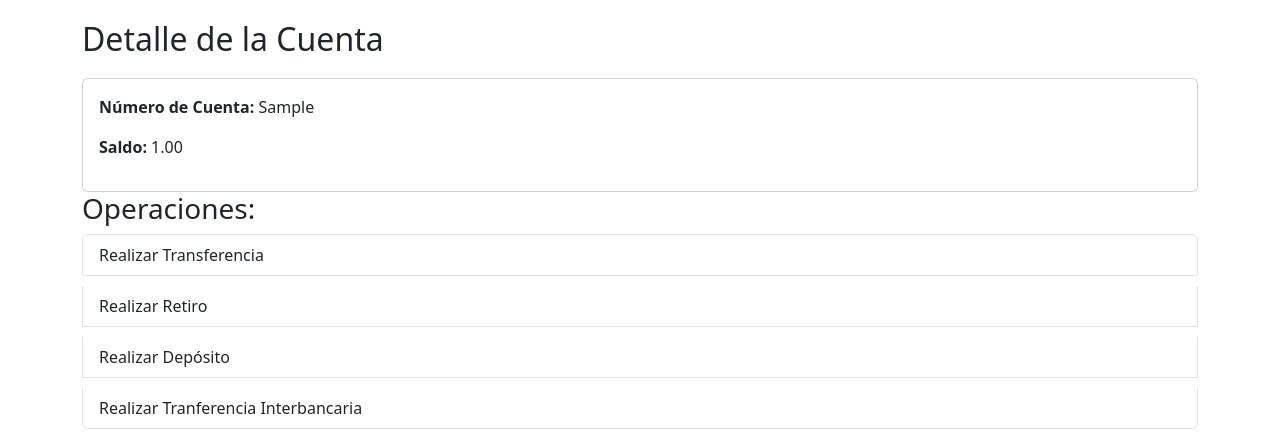
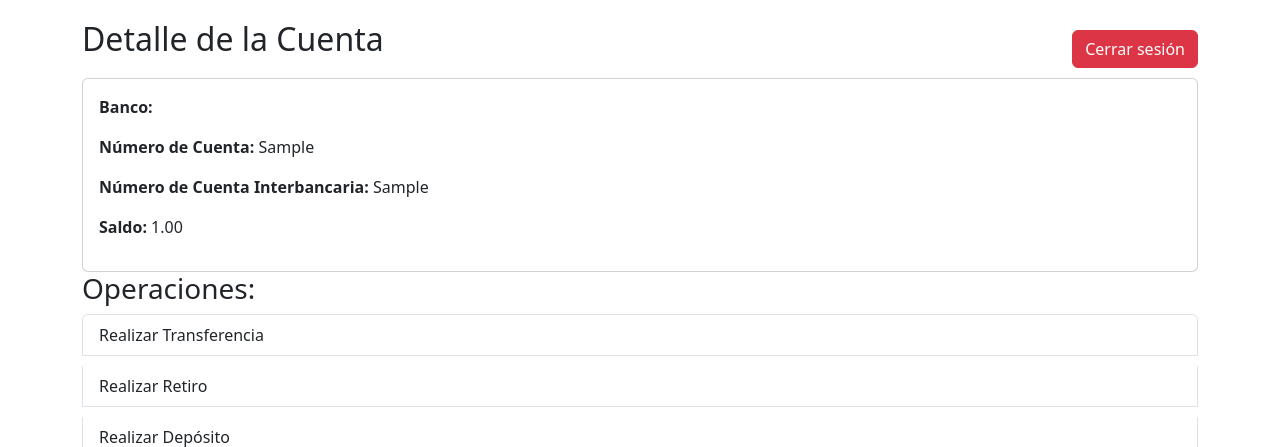
Before and after one commit to JosueHuashuayo/Bancos-Distribuidos, a Django app: page /cuenta/detalle_cuenta/1/ in a window 1280 px wide. Shown: the top 447 px of the page. Run offline with Django 4.2, Linux system fonts and the light colour scheme; tables that the repository leaves empty hold one stand-in row (values such as "Sample post").

Commit message:
Actualizando el banco distribuido

```diff
--- a/serviciosClienteNFS/apps/Cliente/urls.py
+++ b/serviciosClienteNFS/apps/Cliente/urls.py
@@ -1,13 +1,12 @@
-# miapp/urls.py
 from django.urls import path
 from django.views.generic import RedirectView
-from .views import ListaCuentasView,login_view
+from .views import ListaCuentasView,login_view, logout_view
 
 urlpatterns = [
     path('login/', login_view, name='login'),
+    path('logout/',logout_view, name='logout'),
     path("",RedirectView.as_view(url='login/',permanent=True)),
     path('cliente/<int:cliente_id>/cuentas/', ListaCuentasView.as_view(), name='lista_cuentas'),
 
 
-    # Otras rutas específicas de miapp
 ]
--- a/serviciosClienteNFS/apps/Cliente/views.py
+++ b/serviciosClienteNFS/apps/Cliente/views.py
@@ -1,4 +1,4 @@
-from django.contrib.auth import authenticate, login
+from django.contrib.auth import authenticate, login,logout
 from django.shortcuts import render, redirect
 from django.contrib import messages
 from django.views.generic import ListView
@@ -22,7 +22,9 @@ def login_view(request):
 
     return render(request, 'login.html')
 
-
+def logout_view(request):
+    logout(request)
+    return redirect('login')
 
 class ListaCuentasView(ListView):
     model = Cuenta
--- a/serviciosClienteNFS/apps/Cuenta/admin.py
+++ b/serviciosClienteNFS/apps/Cuenta/admin.py
@@ -2,3 +2,4 @@ from django.contrib import admin
 from .models import Cuenta,Transaccion
 # Register your models here.
 admin.site.register(Cuenta)
+admin.site.register(Transaccion)
--- a/serviciosClienteNFS/apps/Cuenta/models.py
+++ b/serviciosClienteNFS/apps/Cuenta/models.py
@@ -45,8 +45,8 @@ class Transaccion(models.Model):
         ('TRANSFERENCIA INTERBANCARIA', 'Transferencia Interbancaria')
     ]
 
-    cuenta_origen = models.ForeignKey(Cuenta, related_name='transacciones_origen', on_delete=models.CASCADE)
-    cuenta_destino = models.ForeignKey(Cuenta, related_name='transacciones_destino', on_delete=models.CASCADE)
+    cuenta_origen = models.ForeignKey(Cuenta, related_name='transacciones_origen', on_delete=models.CASCADE, null =True )
+    cuenta_destino = models.ForeignKey(Cuenta, related_name='transacciones_destino', on_delete=models.CASCADE, null = True)
     tipo = models.CharField(max_length=50, choices=TIPO_CHOICES)
     monto = models.DecimalField(max_digits=10, decimal_places=2)
     fecha = models.DateTimeField(auto_now_add=True)
@@ -56,11 +56,11 @@ class Transaccion(models.Model):
 
     def to_json(self):
         return {
-            'cuenta_origen': str(self.cuenta_origen),
-            'cuenta_destino': str(self.cuenta_destino),
+            'cuenta_origen': str(self.cuenta_origen) if self.cuenta_origen else "",
+            'cuenta_destino': str(self.cuenta_destino) if self.cuenta_destino else "",
             'tipo': self.tipo,
-            'monto': str(self.monto),
-            'fecha': self.fecha.strftime('%Y-%m-%d %H:%M:%S'),
+            'monto': self.monto,
+            'fecha': str(self.fecha)
         }
 
 
--- a/serviciosClienteNFS/apps/Cuenta/templates/detalle_cuenta.html
+++ b/serviciosClienteNFS/apps/Cuenta/templates/detalle_cuenta.html
@@ -39,10 +39,16 @@
 </head>
 <body>
     <div class="container">
-        <h2>Detalle de la Cuenta</h2>
+        <div class="d-flex justify-content-between align-items-center">
+            <h2>Detalle de la Cuenta</h2>
+            <a href="{% url 'logout' %}" class="btn btn-danger">Cerrar sesión</a>
+        </div>
+
         <div class="card">
             <div class="card-body">
+                <p><strong>Banco:</strong> {{ cuenta.banco }}</p>
                 <p><strong>Número de Cuenta:</strong> {{ cuenta.numero_cuenta }}</p>
+                <p><strong>Número de Cuenta Interbancaria:</strong> {{ cuenta.numero_cuenta_interbancario }}</p>
                 <p><strong>Saldo:</strong> {{ cuenta.saldo }}</p>
             </div>
         </div>
--- a/serviciosClienteNFS/apps/Cuenta/views.py
+++ b/serviciosClienteNFS/apps/Cuenta/views.py
@@ -29,6 +29,7 @@ class RealizarTransferenciaInternaView(View):
         # cuentas_destino = Cuenta.objects.exclude(id=cuenta_id)  # Excluye la cuenta actual como destinatario
         return render(request, self.template_name, {'cuenta': cuenta, 'cuentas_destino': cuentas_destino})
 
+    @transaction.atomic
     @atomic
     def post(self, request, cuenta_id):
         monto_str = request.POST.get('monto')
@@ -56,6 +57,7 @@ class RealizarTransferenciaInternaView(View):
             cuenta_origen.saldo = (cuenta_origen.saldo.to_decimal() - monto)
             cuenta_destino.saldo = (cuenta_destino.saldo.to_decimal() + monto)
             actualizar_archivo_json(cuenta_origen, cuenta_destino, monto, transaccion)
+            actualizar_archivo_json(cuenta_destino, cuenta_origen, monto, transaccion)
             cuenta_origen.save()
             cuenta_destino.save()
 
@@ -72,6 +74,7 @@ class RealizarTransferenciaInterbancariaView(View):
         cuenta = get_object_or_404(Cuenta, id=cuenta_id)
         return render(request, self.template_name, {'cuenta': cuenta})
 
+    @transaction.atomic
     @atomic
     def post(self, request, cuenta_id):
         monto_str = request.POST.get('monto')
@@ -98,7 +101,7 @@ class RealizarTransferenciaInterbancariaView(View):
             cuenta_origen.saldo = (cuenta_origen.saldo.to_decimal() - monto)
             cuenta_destino.saldo = (cuenta_destino.saldo.to_decimal() + monto)
             actualizar_archivo_json(cuenta_origen, cuenta_destino, monto, transaccion)
-            actualizar_archivo_json(cuenta_origen, cuenta_destino, monto, transaccion)
+            actualizar_archivo_json(cuenta_destino, cuenta_origen, monto, transaccion)
             cuenta_origen.save()
             cuenta_destino.save()
 
@@ -120,6 +123,7 @@ class RealizarDepositoView(View):
         cuenta = get_object_or_404(Cuenta, id=cuenta_id)
         return render(request, self.template_name, {'cuenta': cuenta})
 
+    @transaction.atomic
     @atomic
     def post(self, request, cuenta_id):
         monto_str = request.POST.get('monto')
@@ -135,6 +139,7 @@ class RealizarDepositoView(View):
         # Lógica para procesar el depósito (guardar la transacción, actualizar el saldo, etc.)
         if monto:
             transaccion = Transaccion.objects.create(
+                cuenta_origen=None,
                 cuenta_destino=cuenta_destino,
                 monto=monto,
                 tipo='DEPOSITO'
@@ -158,6 +163,7 @@ class RealizarRetiroView(View):
         cuenta = get_object_or_404(Cuenta, id=cuenta_id)
         return render(request, self.template_name, {'cuenta': cuenta})
 
+    @transaction.atomic
     @atomic
     def post(self, request, cuenta_id):
 
@@ -175,10 +181,11 @@ class RealizarRetiroView(View):
         if monto and cuenta_origen.saldo.to_decimal() >= monto:
             transaccion = Transaccion.objects.create(
                 cuenta_origen=cuenta_origen,
+                cuenta_destino=None,
                 monto=monto,
                 tipo='RETIRO',
-                fecha=datetime.now()
-                # saldo=Decimal128(Decimal(cuenta_origen.saldo))
+                # fecha=datetime.now()
+
             )
 
             cuenta_origen.saldo = cuenta_origen.saldo.to_decimal() - monto
@@ -222,16 +229,11 @@ def actualizar_archivo_json(cuenta_origen, cuenta_destino, monto, transaccion):
             'transacciones': []
             }
 
-    # transaccion['monto_actual_cuenta'] = cuenta_origen.saldo
     # Agrega la nueva transacción al diccionario
-    datos['transacciones'].append(model_to_dict(transaccion))
-
-
+    datos['transacciones'].append(transaccion.to_json())
 
     # Guarda el diccionario actualizado en el archivo JSON
     with open(ruta_archivo_json, 'w') as archivo_json:
         json.dump(json.loads(json.dumps(datos, use_decimal=True, default=str)), archivo_json)
 
-
-    # release_cs(central_server, key)
     print(f"salió de la sección crítica.")
--- a/serviciosClienteNFS/docker-compose.yaml
+++ b/serviciosClienteNFS/docker-compose.yaml
@@ -75,7 +75,7 @@ services:
     networks:
       serviciosmongo_mynetwork:
         ipv4_address: 192.168.1.15
-    container_name: nfs1
+    container_name: nfs1 - banco1
     ports:
       - "8001:8000"
 
@@ -96,7 +96,7 @@ services:
     networks:
       serviciosmongo_mynetwork:
         ipv4_address: 192.168.1.16
-    container_name: nfs2
+    container_name: nfs2 - banco2
     ports:
       - "8002:8000"
 
@@ -117,6 +117,6 @@ services:
     networks:
       serviciosmongo_mynetwork:
         ipv4_address: 192.168.1.17
-    container_name: nfs3
+    container_name: nfs3 - banco3
     ports:
       - "8003:8000"
```
Also changed, not shown: serviciosClienteNFS/apps/Cliente/templates/lista_cuentas.html (+8 -0 lines), 1 other file.
